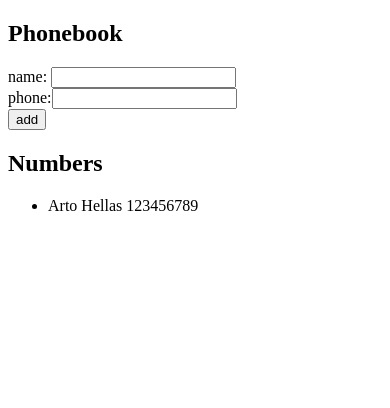
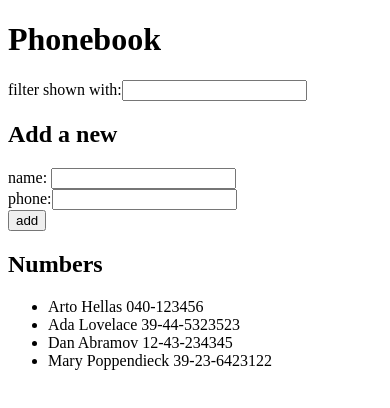
Before and after one commit to Leydisfh/Curso-Full-Stack, a React app in the folder Part2/phoneBook/: page / in a window 390 px wide. Shown: the top 408 px of the page. Built offline with nearby package versions, Linux system fonts and the light colour scheme; the HTML template or start-up script is replaced by a standard one.

Commit message:
2.9 / phoneBook

```diff
--- a/Part2/phoneBook/src/App.jsx
+++ b/Part2/phoneBook/src/App.jsx
@@ -2,11 +2,14 @@ import { useState } from 'react';
 
 function App() {
   const [persons, setPersons] = useState([
-    { name: 'Arto Hellas',
-      phone: '123456789'}
+    { name: 'Arto Hellas', phone: '040-123456', id: 1 },
+    { name: 'Ada Lovelace', phone: '39-44-5323523', id: 2 },
+    { name: 'Dan Abramov', phone: '12-43-234345', id: 3 },
+    { name: 'Mary Poppendieck', phone: '39-23-6423122', id: 4 }
   ])
   const [newName, setNewName] = useState('');
   const [newPhone, setNewPhone] = useState('');
+  const [search, setSearch] = useState('');
 
 
 // Funciones
@@ -18,7 +21,8 @@ function App() {
     e.preventDefault();
     const newPerson = {
           name: newName,
-          phone: newPhone
+          phone: newPhone,
+          id: persons.length + 1
     }
     setPersons([...persons, newPerson])
     setNewName('');
@@ -29,9 +33,22 @@ function App() {
     return persons.filter(person => person.name === name).length > 0
   }
 
+  // Filtrando nombres
+  const filteredNames = persons.filter(person => person.name.includes(search));
+
   return (
     <>
-      <h2>Phonebook</h2>
+      <h1>Phonebook</h1>
+      <div>
+        <p>
+          filter shown with:
+          <input type='text'
+          value={search}
+          onChange={ (e) => setSearch(e.target.value)}
+           />
+          </p>
+      </div>
+      <h2>Add a new</h2>
       <form onSubmit={handleSubmit}>
         <div>
           name: <input type='text'
@@ -50,16 +67,28 @@ function App() {
         </div>
       </form>
       <h2>Numbers</h2>
+
       <ul>
-        { isNameRepeated(newName)
+        { search === ''
+        ?
+          isNameRepeated(newName)
             ? alert(`${newName} is already added to phonebook`)
-            :persons.map(person =>{
-            return <li key={person.name}>
-                      {person.name} {' '}
-                      {person.phone}
-                  </li>
-        })}
-
+            :persons.map(person =>(
+            <li
+              key={person.id}>
+              {person.name} {' '}
+              {person.phone}
+            </li>)
+        )
+        :
+          filteredNames.map(person => (
+            <li
+              key={person.id}>
+              {person.name} {' '}
+              {person.phone}
+            </li>
+          ))
+      }
       </ul>
     </>
   )
```
